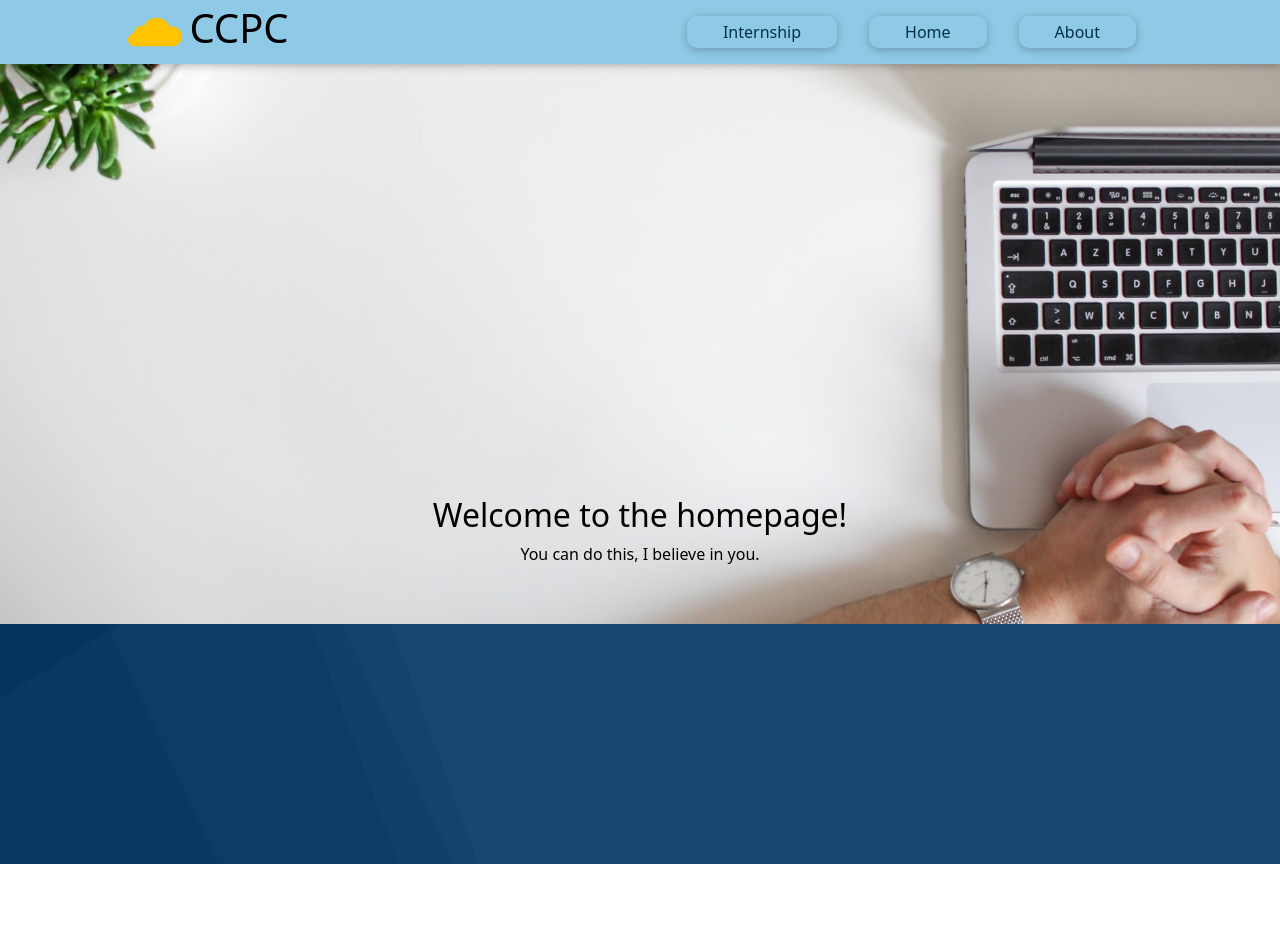
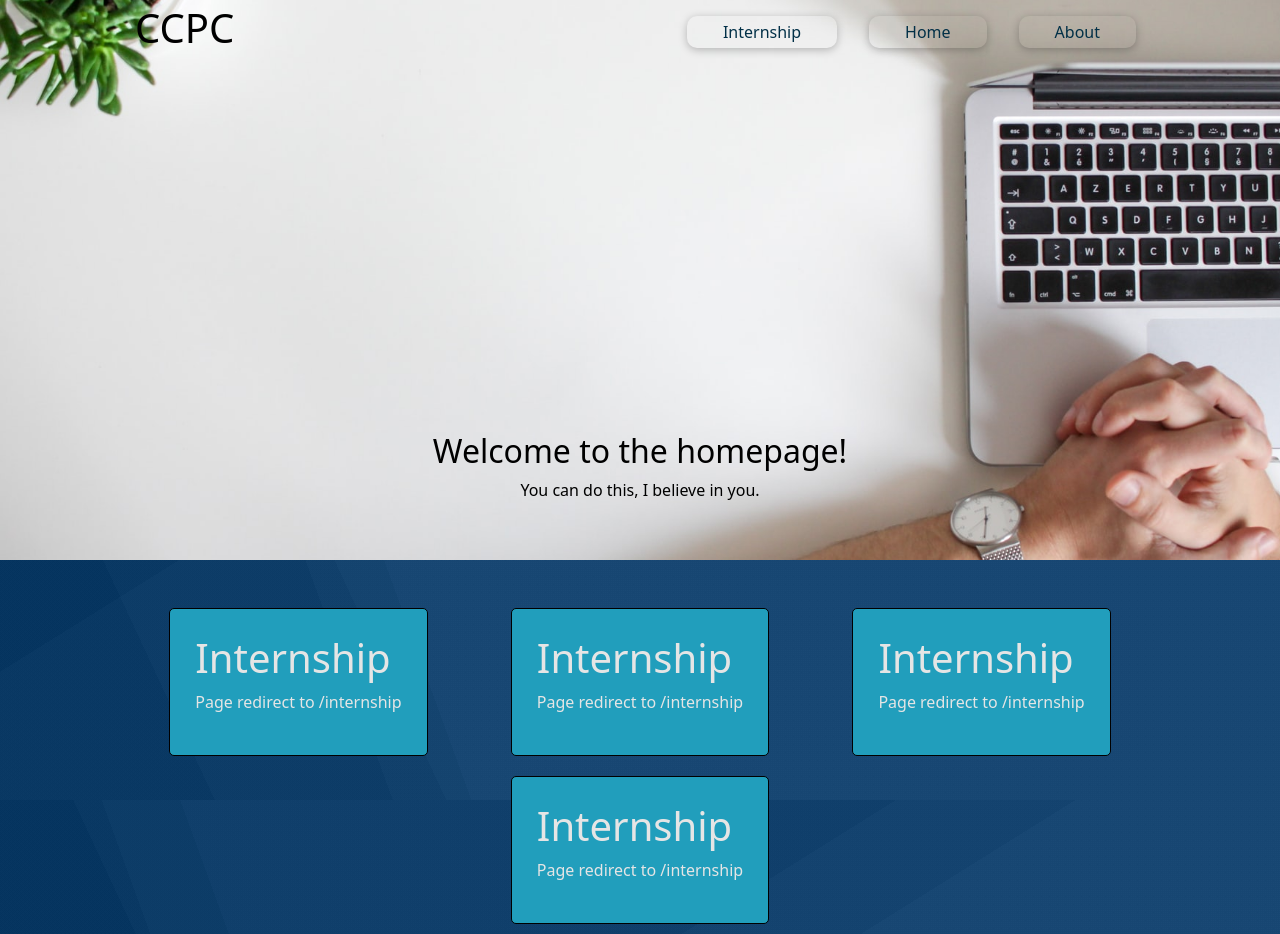
Before and after one commit to sumithprabhu/ccpc-hackathon-app, a React (Create React App) app in the folder ccpc-frontend-app/: page / in a window 1280 px wide. Before the commit the page ends 864 px from the top, so only its background shows below. Built offline with nearby package versions, Linux system fonts and the light colour scheme; a web font is replaced by a local one.

Commit message:
Card List added👌

```diff
--- a/ccpc-frontend-app/src/App.js
+++ b/ccpc-frontend-app/src/App.js
@@ -1,6 +1,6 @@
 import { Routes, Route } from "react-router-dom";
-import Home from "./pages/Home";
-import About from "./pages/About";
+import Home from "./Pages/Home";
+import About from "./Pages/About";
 
 function App() {
   return (
--- a/ccpc-frontend-app/src/components/Body/HomeBody.js
+++ b/ccpc-frontend-app/src/components/Body/HomeBody.js
@@ -3,7 +3,7 @@ import Navbar from "../Navbar/Navbar";
 import TargetLink from "../../UI/TargetLink";
 import classes from "./HomeBody.module.css";
 import picHead from "../../assets/testimg2.jpg";
-import Slideshow from "../Slideshow/Slideshow";
+import { CardList } from "../Card/cardList";
 
 const HomeBody = () => {
   return (
@@ -18,7 +18,7 @@ const HomeBody = () => {
           <h2>Welcome to the homepage!</h2>
           <p>You can do this, I believe in you.</p>
         </div>
-
+        <CardList/>
       </div>
     </div>
   );
--- a/ccpc-frontend-app/src/components/Body/HomeBody.module.css
+++ b/ccpc-frontend-app/src/components/Body/HomeBody.module.css
@@ -1,5 +1,5 @@
 .mainbody {
-  margin-top: 4rem;
+  /* margin-top: 4rem; */
   color: #e5e5e5;
 }
 
--- /dev/null
+++ b/ccpc-frontend-app/src/components/Card/card.js
@@ -0,0 +1,16 @@
+import React from "react";
+
+import classes from "../Card/card.module.css";
+
+export const Card = (props) => {
+  return (
+    <div className={classes.cardcontainer}>
+      {/* <img
+        src={``}
+        alt=""
+      /> */}
+      <h1>{props.details}</h1>
+      <p>{props.descrip}</p>
+    </div>
+  );
+};
--- /dev/null
+++ b/ccpc-frontend-app/src/components/Card/card.module.css
@@ -0,0 +1,21 @@
+.cardcontainer {
+  /* width:100%; */
+  display: flex;
+  flex-direction: column;
+  background-color: #219ebc;
+  border: 1px solid black;
+  border-radius: 5px;
+  padding: 25px;
+  cursor: pointer;
+  -moz-osx-font-smoothing: grayscale;
+  backface-visibility: hidden;
+  transform: translateZ(0);
+  transition: transform 0.25s ease-out;
+}
+
+.cardcontainer:hover {
+  transform: scale(1.05);
+}
+h1{
+  font-size: x-large;
+}
--- /dev/null
+++ b/ccpc-frontend-app/src/components/Card/cardList.js
@@ -0,0 +1,14 @@
+import React from "react";
+import { Card } from "./card";
+import classes from "../Card/cardList.module.css";
+
+export const CardList = (props) => {
+  return (
+    <div className={classes.cardlist}>
+      <Card key="em1" details="Internship" descrip="Page redirect to /internship"/>
+      <Card key="em1" details="Internship" descrip="Page redirect to /internship"/>
+      <Card key="em1" details="Internship" descrip="Page redirect to /internship"/>
+      <Card key="em1" details="Internship" descrip="Page redirect to /internship"/>
+    </div>
+  );
+};
--- /dev/null
+++ b/ccpc-frontend-app/src/components/Card/cardList.module.css
@@ -0,0 +1,10 @@
+.cardlist{
+    width:85%;
+    margin:3rem auto;
+    padding:10px;
+    display: flex;
+    justify-content: space-evenly;
+    flex-wrap: wrap;
+    grid-template-columns: 1fr 1fr 1fr 1fr;
+    grid-gap: 20px;
+}
--- a/ccpc-frontend-app/src/components/Navbar/NavLinks.module.css
+++ b/ccpc-frontend-app/src/components/Navbar/NavLinks.module.css
@@ -1,6 +1,8 @@
 .headtag div {
   display: inline-block;
   /* border: 1px solid #2c0d00; */
+  /* flex-direction: column;
+  flex-wrap: wrap; */
   padding: 0.25rem;
   border-radius: 10px;
   margin: 1rem;
--- a/ccpc-frontend-app/src/components/Navbar/Navbar.js
+++ b/ccpc-frontend-app/src/components/Navbar/Navbar.js
@@ -8,7 +8,7 @@ const Navbar = () => {
   return (
     <div>
       <header className={classes.header}>
-        <img src={logo} alt="Logo" className={classes.imgLogo}></img>
+        {/* <img src={logo} alt="Logo" className={classes.imgLogo}></img> */}
         <h1 className={classes.logo}>CCPC</h1>
         <NavLinks />
       </header>
--- a/ccpc-frontend-app/src/components/Navbar/Navbar.module.css
+++ b/ccpc-frontend-app/src/components/Navbar/Navbar.module.css
@@ -8,13 +8,13 @@
   left: 0;
   width: 100%;
   height: 4rem;
-  background-color: #8ecae6;
+  background-color: #8ecae600;
   color: #023047;
   display: flex;
   justify-content: space-between;
   align-items: center;
   padding: 0 10%;
-  box-shadow: 0 2px 8px rgba(0, 0, 0, 0.25);
+  /* box-shadow: 0 2px 8px rgba(0, 0, 0, 0.25); */
   z-index: 10;
 }
 
--- a/ccpc-frontend-app/src/components/Slideshow/Slideshow.js
+++ /dev/null
@@ -1,48 +0,0 @@
-import React from "react";
-import { Carousel } from "react-bootstrap";
-import contentImage from '../../assets/contentImage.jpg'
-import './Slideshow.module.css'
-
-const Slideshow = () => {
-  return (
-    <Carousel>
-      <Carousel.Item interval={1000}>
-        <img
-          className="d-block w-100 mainImage"
-          src={contentImage}
-          alt="First slide"
-        />
-        <Carousel.Caption>
-          <h3>First slide label</h3>
-          <p>Nulla vitae elit libero, a pharetra augue mollis interdum.</p>
-        </Carousel.Caption>
-      </Carousel.Item>
-      <Carousel.Item interval={500}>
-        <img
-          className="d-block w-100"
-          src={contentImage}
-          alt="Second slide"
-        />
-        <Carousel.Caption>
-          <h3>Second slide label</h3>
-          <p>Lorem ipsum dolort amet, consectetur adipiscing elit.</p>
-        </Carousel.Caption>
-      </Carousel.Item>
-      <Carousel.Item>
-        <img
-          className="d-block w-100"
-          src={contentImage}
-          alt="Third slide"
-        />
-        <Carousel.Caption>
-          <h3>Third slide label</h3>
-          <p>
-            Praesent commodo cursus magna, vel scelerisque nisl consectetur.
-          </p>
-        </Carousel.Caption>
-      </Carousel.Item>
-    </Carousel>
-  );
-};
-
-export default Slideshow;
--- a/ccpc-frontend-app/src/components/Slideshow/Slideshow.module.css
+++ /dev/null
@@ -1,5 +0,0 @@
-.mainImage{
-    width: 110%;
-  height: 100%;
-  object-fit: cover;
-}
```
